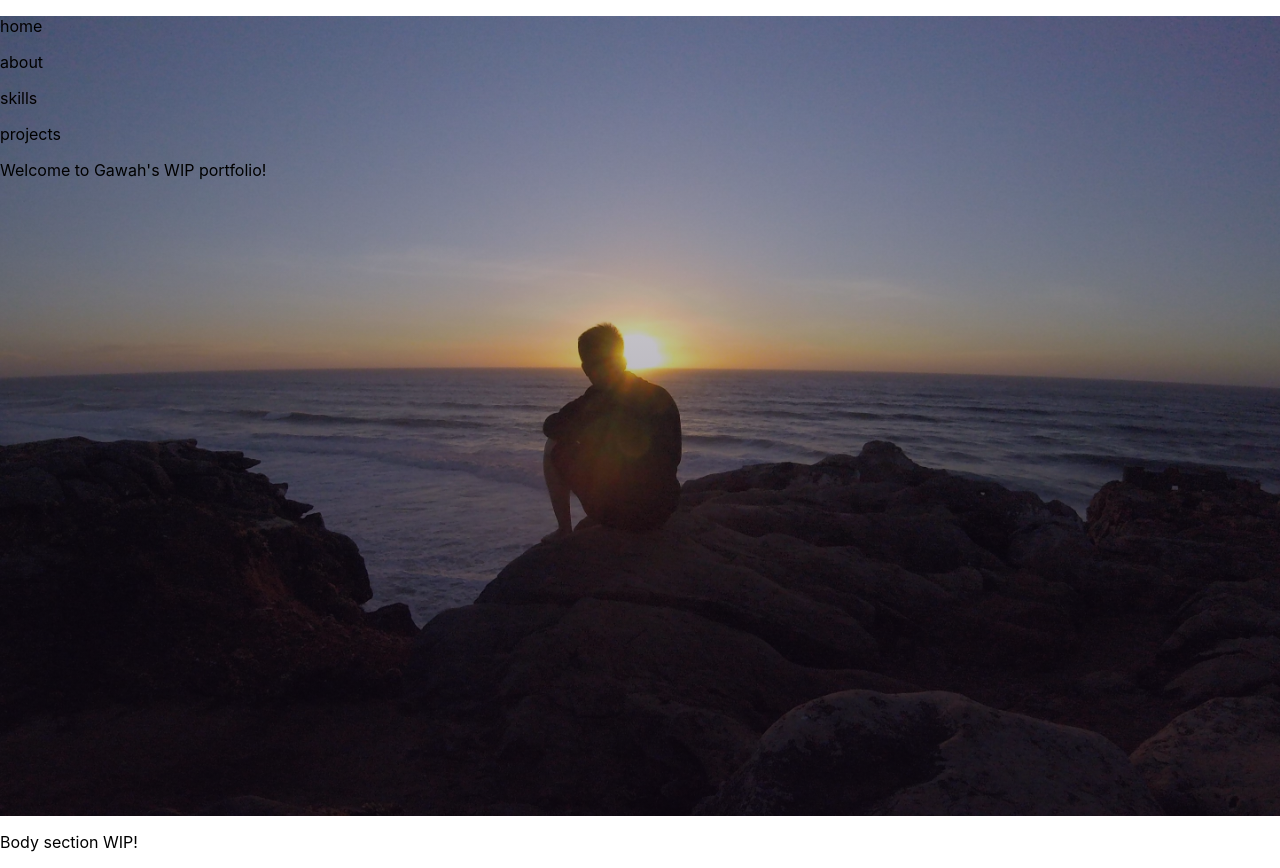
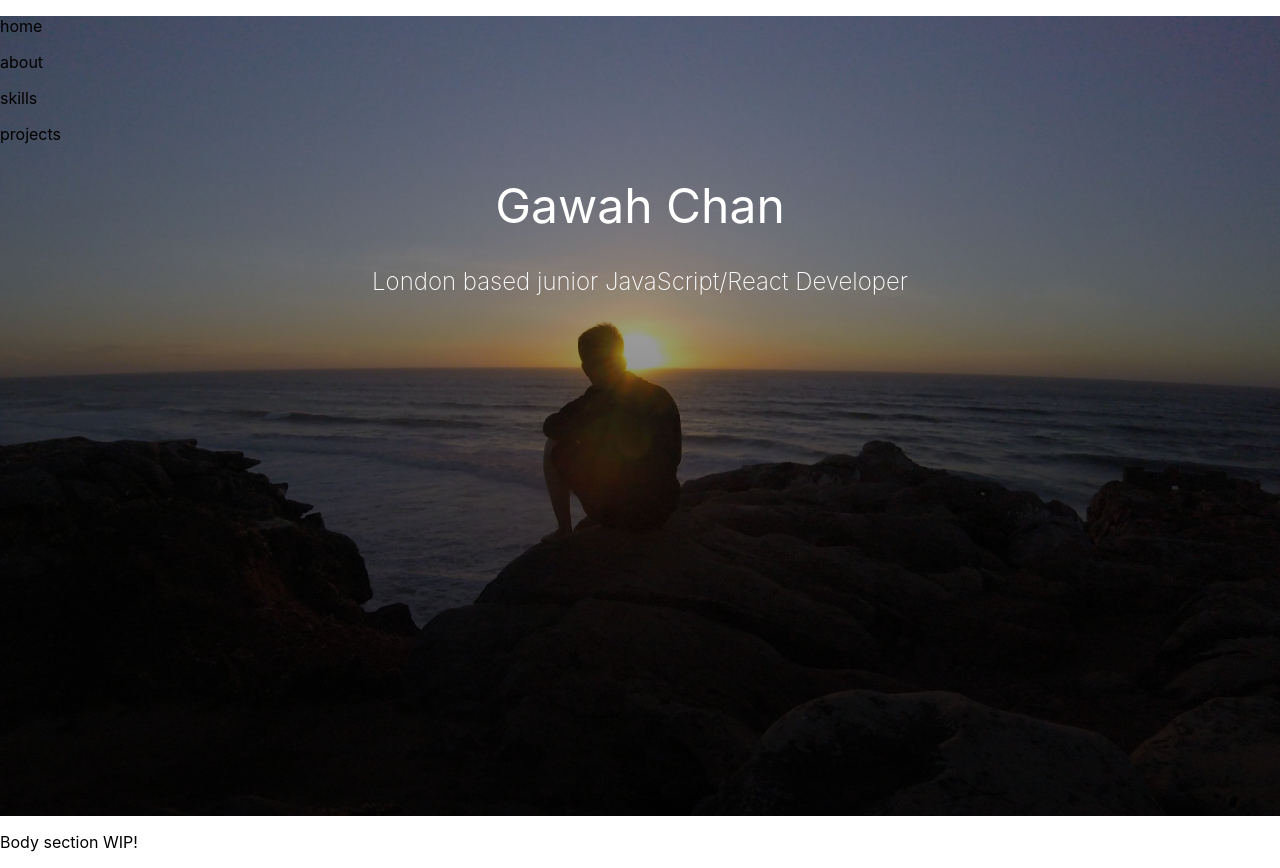
Before and after one commit to GawahChan/Portfolio, a React (Create React App) app: page / in a window 1280 px wide. Built offline with nearby package versions, Linux system fonts and the light colour scheme.

Commit message:
Adjust header section

```diff
--- a/src/Header/Header.css
+++ b/src/Header/Header.css
@@ -1,5 +1,5 @@
 .Section-header {
-  background-image:linear-gradient(rgba(30, 30, 85, 0.1), rgba(20,10,25,0.5)), url(../images/PortugalPhoto.JPG);
+  background-image:linear-gradient(rgba(0, 0, 0, 0.2), rgba(0,0,0,0.7)), url(../images/PortugalPhoto.JPG);
   /* red,green,blue,opacity */
   background-position: center;
   background-size: cover;
@@ -7,3 +7,16 @@
   width: 100vw;
 
 }
+
+.Section-header h1 {
+  color: white;
+  text-align: center;
+  font-weight: 400;
+  font-size: 300%
+}
+
+.Section-header h2 {
+  color: white;
+  text-align:center;
+  font-weight: 200;
+}
--- a/src/Header/Header.js
+++ b/src/Header/Header.js
@@ -5,7 +5,8 @@ function Header() {
     return (
         <div className="Section-header" id="home">
           <NavigationBar/>
-          <p>Welcome to Gawah's WIP portfolio!</p>
+          <h1>Gawah Chan</h1>
+          <h2>London based junior JavaScript/React Developer</h2>
         </div>
     )
 }
```
